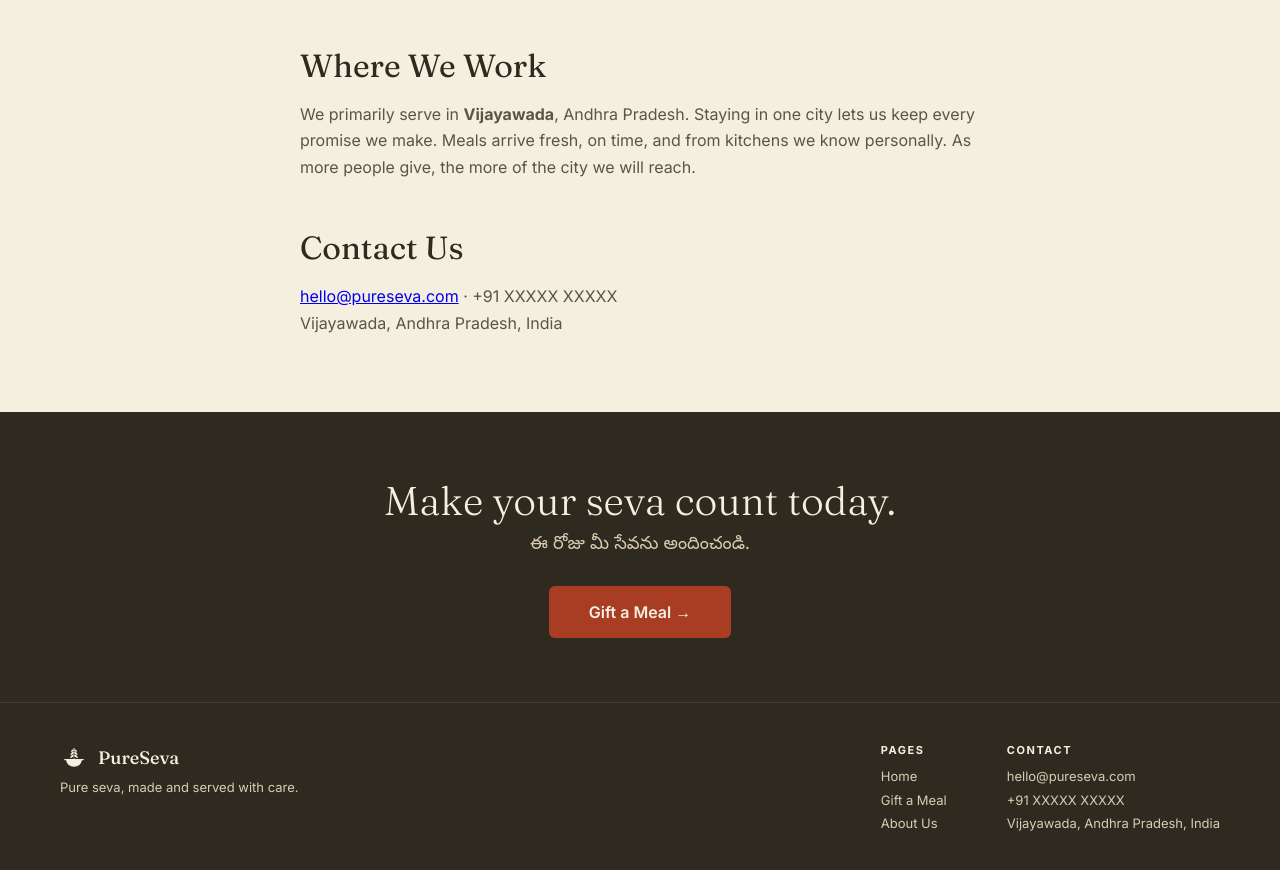
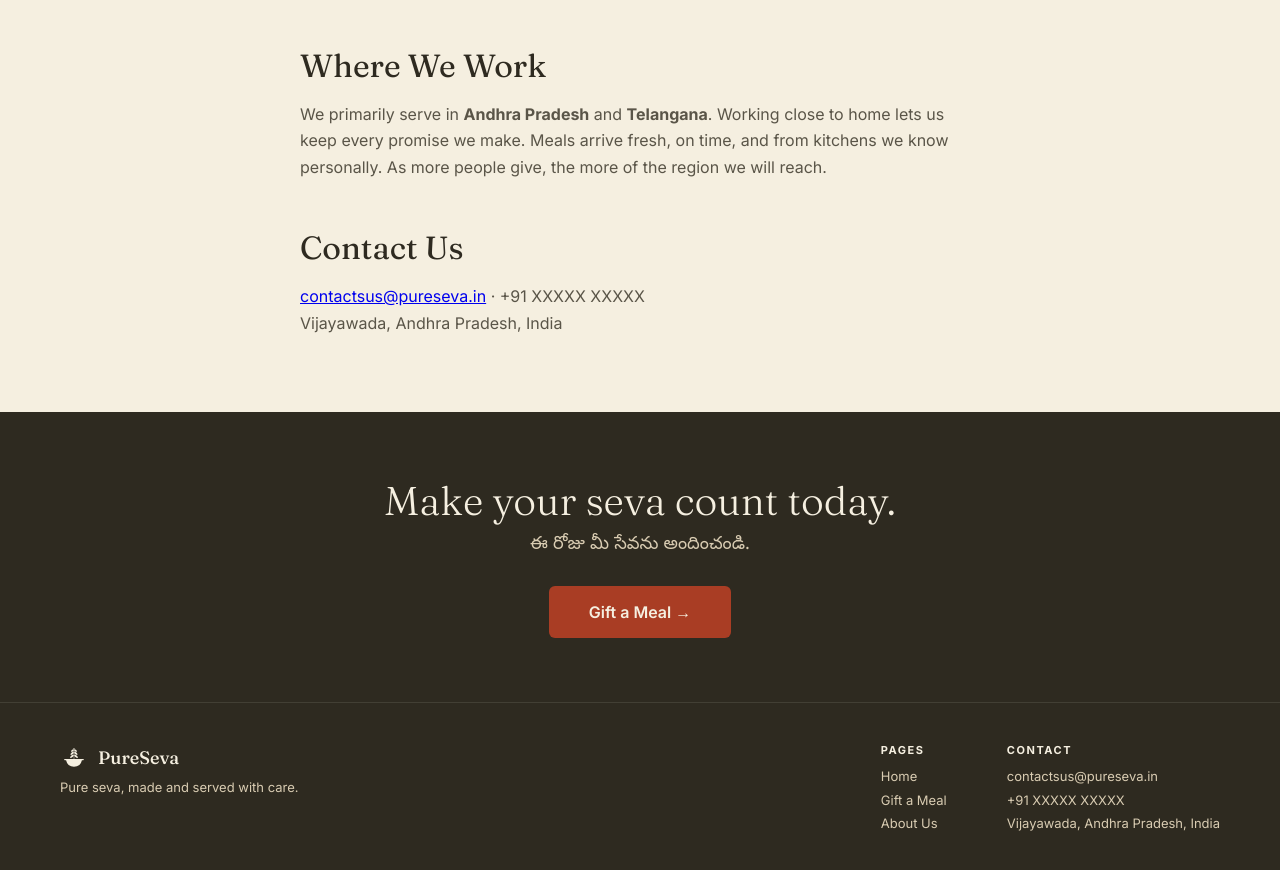
Before and after one commit to pureseva/pureseva-website, a Next.js app: page /about in a window 1280 px wide. Shown: the part 1601-2471 px from the top of the page. Built offline with nearby package versions, Linux system fonts and the light colour scheme.

Commit message:
mail update

```diff
--- a/app/about/page.tsx
+++ b/app/about/page.tsx
@@ -104,15 +104,15 @@
 
         <h2>Where We Work</h2>
         <p>
-          We primarily serve in  <strong>Vijayawada</strong>, Andhra Pradesh. Staying in
-          one city lets us keep every promise we make. Meals arrive fresh, on
+          We primarily serve in  <strong>Andhra Pradesh</strong> and <strong>Telangana</strong>. Working
+          close to home lets us keep every promise we make. Meals arrive fresh, on
           time, and from kitchens we know personally. As more people give, the
-          more of the city we will reach.
+          more of the region we will reach.
         </p>
 
         <h2>Contact Us</h2>
         <p>
-          <a href="mailto:hello@pureseva.com">hello@pureseva.com</a> · +91
+          <a href="mailto:contactsus@pureseva.in">contactsus@pureseva.in</a> · +91
           XXXXX XXXXX
           <br />
           Vijayawada, Andhra Pradesh, India
--- a/app/page.tsx
+++ b/app/page.tsx
@@ -40,7 +40,7 @@
   {
     num: "2",
     title: "We Cook and Serve",
-    body: "Our community kitchens cook fresh Andhra meals, and we serve them with care to people who need them.",
+    body: "Our community kitchens cook fresh meals, and we serve them with care to people who need them.",
   },
   {
     num: "3",
@@ -59,7 +59,7 @@
   {
     title: "Lunch",
     telugu: "భోజనం",
-    body: "A full Andhra bhojanam with rice, sambar, rasam, curry, and curd, cooked and served the same day.",
+    body: "A full meal with rice or chapathi, sambar, rasam, curry, and curd, cooked and served the same day.",
     photo: "[ Lunch Photo ]",
   },
   {
@@ -94,7 +94,7 @@
             <HeroCarousel slides={heroSlidesLeft} sizes="(max-width: 900px) 1px, 380px" />
           </div>
           <div className="hero-copy">
-            <div className="eyebrow"> Andhra Pradesh</div>
+            <div className="eyebrow">Pure Seva, Pure Giving</div>
             <h1>
               Pure seva,
               <br />
--- a/components/Footer.tsx
+++ b/components/Footer.tsx
@@ -21,7 +21,7 @@
         <div className="col">
           <h4>Contact</h4>
           <p>
-            <a href="mailto:hello@pureseva.com">hello@pureseva.com</a>
+            <a href="mailto:contactsus@pureseva.in">contactsus@pureseva.in</a>
           </p>
           <p>+91 XXXXX XXXXX</p>
           <p>Vijayawada, Andhra Pradesh, India</p>
```
